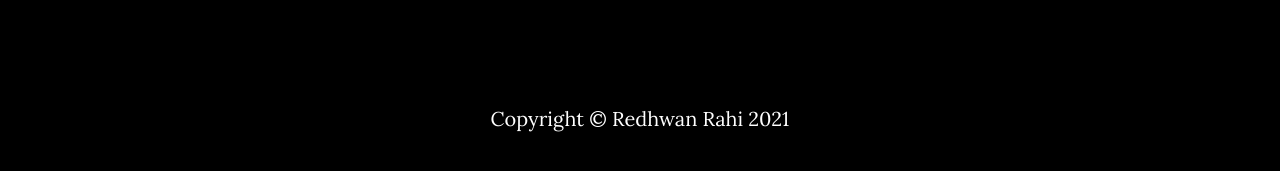
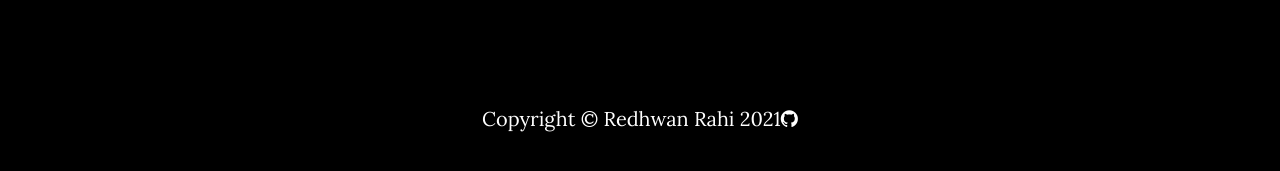
Before and after one commit to Redhwan-Rahi/portfolio-website, a Jekyll site: the page built from index.html, in a window 1280 px wide and 900 px high, scrolled down 2454 px. Shown: the part 715-886 px from the top of the window. Built offline with Jekyll 4.4.1, drawn with Linux system fonts in a browser that asks for light colours.

Commit message:
Added github link in footer

```diff
--- a/_includes/footer.html
+++ b/_includes/footer.html
@@ -1,6 +1,6 @@
     <!-- Footer -->
     <footer>
         <div class="container text-center">
-            <p>Copyright &copy; Redhwan Rahi 20{{ site.time | date: '%y' }}</p>
+            <p>Copyright &copy; Redhwan Rahi 20{{ site.time | date: '%y' }}<i class="fa fa-github"></i></p>
         </div>
     </footer>
```
Also changed, not shown: _includes/css/bootstrap.min.css.
